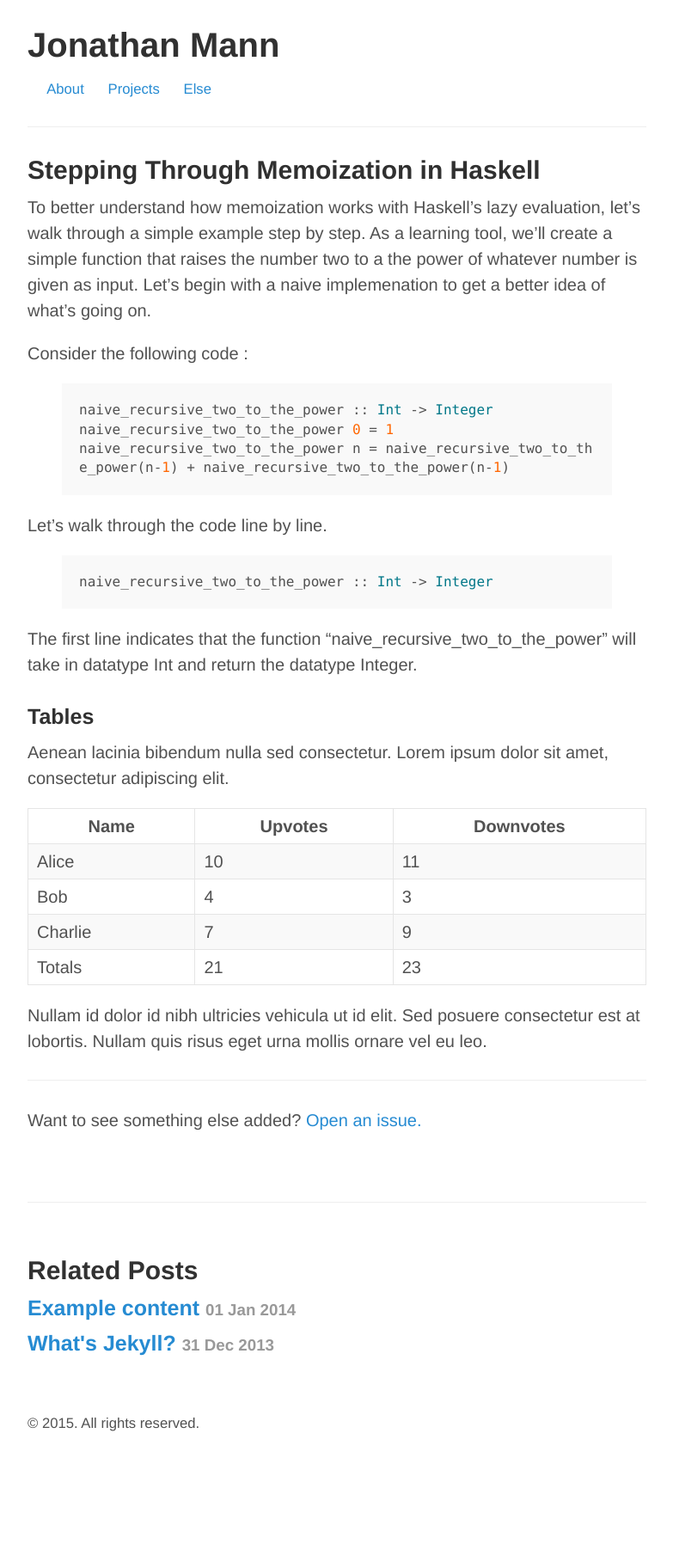
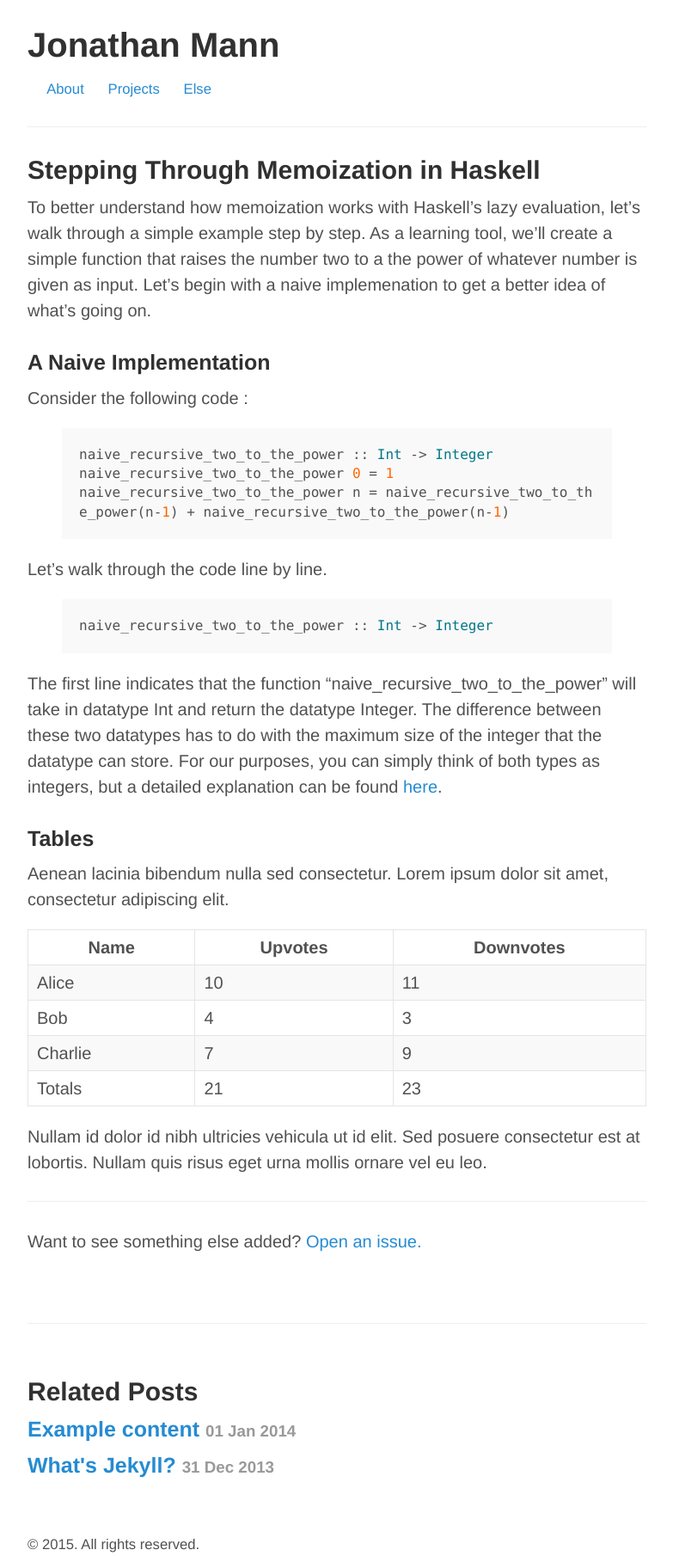
Before and after one commit to jonathanmann/jonathanmann.github.io, a Jekyll site: the page built from _posts/2015-02-03-memoization-in-haskell.md, in a window 1280 px wide. Shown: the whole page at 86% size, without its empty margins (248-1031 px from the left). Built offline with Jekyll 4.4.1, drawn with Linux system fonts in a browser that asks for light colours; before the commit the page ends 1669 px from its top, so only the background shows below that.

Commit message:
update post 1

```diff
--- a/_posts/2015-02-03-memoization-in-haskell.md
+++ b/_posts/2015-02-03-memoization-in-haskell.md
@@ -4,6 +4,8 @@ title: Stepping Through Memoization in Haskell
 ---
 
 To better understand how memoization works with Haskell's lazy evaluation, let's walk through a simple example step by step. As a learning tool, we'll create a simple function that raises the number two to a the power of whatever number is given as input. Let's begin with a naive implemenation to get a better idea of what's going on.
+
+### A Naive Implementation
 
 Consider the following code :
 
@@ -17,7 +19,7 @@ naive_recursive_two_to_the_power n = naive_recursive_two_to_the_power(n-1) + nai
 
 Let's walk through the code line by line.
 {% highlight hs %}naive_recursive_two_to_the_power :: Int -> Integer{% endhighlight %}
-The first line indicates that the function "naive_recursive_two_to_the_power" will take in datatype Int and return the datatype Integer.
+The first line indicates that the function "naive_recursive_two_to_the_power" will take in datatype Int and return the datatype Integer. The difference between these two datatypes has to do with the maximum size of the integer that the datatype can store. For our purposes, you can simply think of both types as integers, but a detailed explanation can be found [here](http://stackoverflow.com/questions/17766424/dubious-int-vs-integer-handling-in-haskell).
 
 ### Tables
 
```
